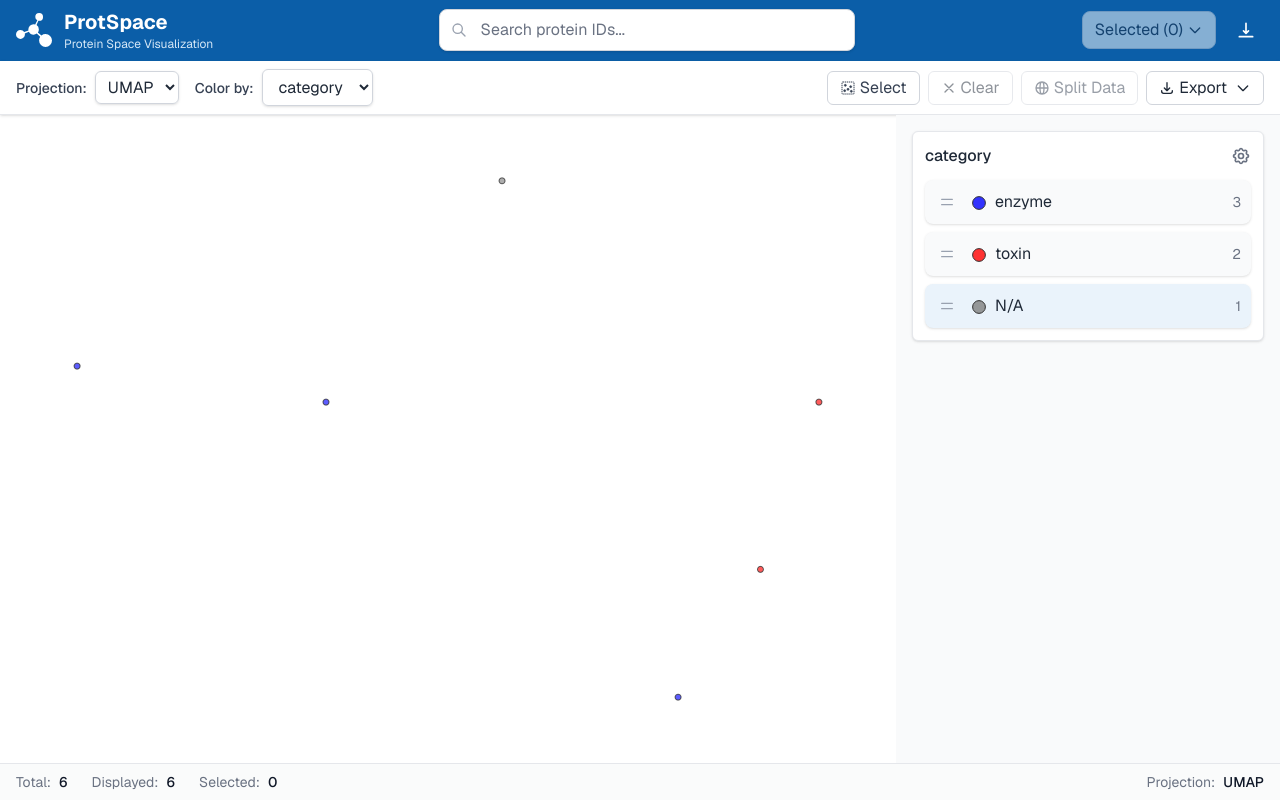
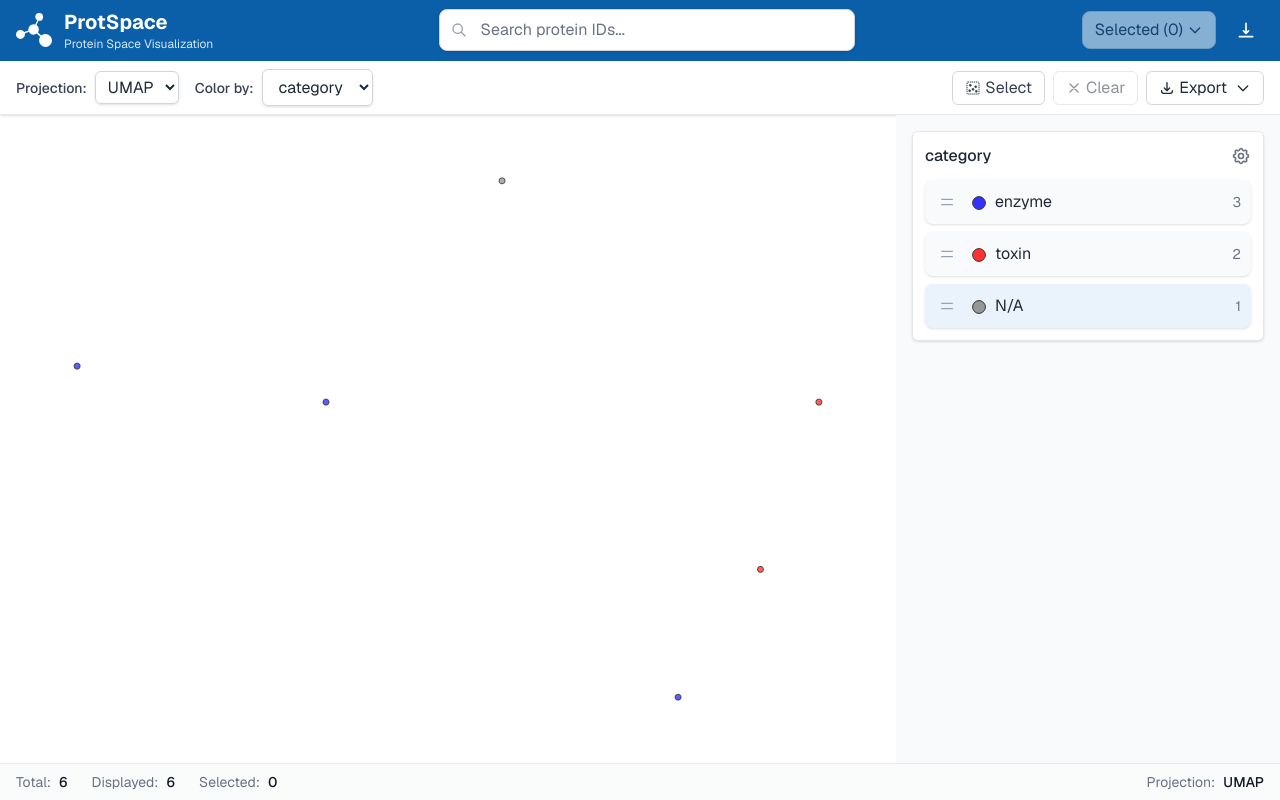
Before and after one commit to tsenoner/protspace_d3, a Next.js app in the folder app/: page / in a window 1280 px wide. Built offline with nearby package versions, Linux system fonts and the light colour scheme.

Commit message:
refactor: remove isolation mode and split history from ProtSpaceApp and related components

```diff
--- a/app/src/app/hooks/useProtspace.ts
+++ b/app/src/app/hooks/useProtspace.ts
@@ -13,8 +13,7 @@ export function useProtspace() {
   const [highlightedProteinIds, setHighlightedProteinIds] = useState<string[]>(
     []
   );
-  const [isolationMode, setIsolationMode] = useState(false);
-  const [splitHistory, setSplitHistory] = useState<string[][]>([]);
+
   const [selectionMode, setSelectionMode] = useState(false);
   const [viewStructureId, setViewStructureId] = useState<string | null>(null);
   const [hiddenFeatureValues, setHiddenFeatureValues] = useState<string[]>([]);
@@ -169,25 +168,7 @@ export function useProtspace() {
     ]);
   };
 
-  const handleToggleIsolationMode = () => {
-    if (!isolationMode) {
-      if (selectedProteinIds.length === 0) {
-        return;
-      }
-      setIsolationMode(true);
-      setSplitHistory((prev) => [...prev, [...selectedProteinIds]]);
-      setSelectedProteinIds([]);
-    } else {
-      if (selectedProteinIds.length > 0) {
-        setSplitHistory((prev) => [...prev, [...selectedProteinIds]]);
-        setSelectedProteinIds([]);
-      } else {
-        setIsolationMode(false);
-        setSplitHistory([]);
-        setHiddenFeatureValues([]);
-      }
-    }
-  };
+
 
   const handleImportData = (data: any) => {
     try {
@@ -197,8 +178,7 @@ export function useProtspace() {
       setSelectedFeature(firstFeature || "");
       setSelectedProteinIds([]);
       setHighlightedProteinIds([]);
-      setIsolationMode(false);
-      setSplitHistory([]);
+
       setHiddenFeatureValues([]);
       setSelectionMode(false);
       setViewStructureId(null);
@@ -252,23 +232,8 @@ export function useProtspace() {
   const totalProteins = visualizationData?.protein_ids.length || 0;
 
   const displayedProteins = useMemo(() => {
-    if (!isolationMode || !splitHistory || splitHistory.length === 0) {
-      return totalProteins;
-    }
-    if (!visualizationData) return 0;
-    const displayedIds = new Set(splitHistory[0]);
-    if (splitHistory.length > 1) {
-      for (let i = 1; i < splitHistory.length; i++) {
-        const currentSplit = splitHistory[i];
-        Array.from(displayedIds).forEach((id) => {
-          if (!currentSplit.includes(id)) {
-            displayedIds.delete(id);
-          }
-        });
-      }
-    }
-    return displayedIds.size;
-  }, [isolationMode, splitHistory, totalProteins, visualizationData]);
+    return totalProteins;
+  }, [totalProteins]);
 
   const projectionName =
     visualizationData?.projections[selectedProjectionIndex]?.name || "";
@@ -304,8 +269,6 @@ export function useProtspace() {
     selectedFeature,
     selectedProteinIds,
     highlightedProteinIds,
-    isolationMode,
-    splitHistory,
     selectionMode,
     viewStructureId,
     hiddenFeatureValues,
@@ -316,8 +279,6 @@ export function useProtspace() {
     setSelectedFeature,
     setSelectedProteinIds,
     setHighlightedProteinIds,
-    setIsolationMode,
-    setSplitHistory,
     setSelectionMode,
     setViewStructureId,
     // handlers
@@ -325,7 +286,6 @@ export function useProtspace() {
     handleProteinHover,
     handleSearch,
     handleRemoveProtein,
-    handleToggleIsolationMode,
     handleToggleVisibility,
     handleExtractFromOther,
     handleSetZOrder,
--- a/app/src/app/page.tsx
+++ b/app/src/app/page.tsx
@@ -25,8 +25,6 @@ export default function ProtSpaceApp() {
     selectedFeature,
     selectedProteinIds,
     highlightedProteinIds,
-    isolationMode,
-    splitHistory,
     selectionMode,
     viewStructureId,
     hiddenFeatureValues,
@@ -40,7 +38,6 @@ export default function ProtSpaceApp() {
     handleProteinHover,
     handleSearch,
     handleRemoveProtein,
-    handleToggleIsolationMode,
     handleToggleVisibility,
     handleExtractFromOther,
     handleSetZOrder,
@@ -109,10 +106,8 @@ export default function ProtSpaceApp() {
         }
         selectedFeature={selectedFeature}
         onFeatureChange={setSelectedFeature}
-        selectionMode={selectionMode}
-        onToggleSelectionMode={() => setSelectionMode(!selectionMode)}
-        isolationMode={isolationMode}
-        onToggleIsolationMode={handleToggleIsolationMode}
+         selectionMode={selectionMode}
+         onToggleSelectionMode={() => setSelectionMode(!selectionMode)}
         selectedProteinsCount={selectedProteinIds.length}
         onExport={onExport}
         onClearSelections={() => {
@@ -132,8 +127,6 @@ export default function ProtSpaceApp() {
               selectedFeature={selectedFeature}
               selectedProteinIds={selectedProteinIds}
               highlightedProteinIds={highlightedProteinIds}
-              isolationMode={isolationMode}
-              splitHistory={splitHistory}
               selectionMode={selectionMode}
               hiddenFeatureValues={hiddenFeatureValues}
               otherFeatureValues={otherLegendValues}
@@ -187,8 +180,6 @@ export default function ProtSpaceApp() {
               }}
               selectedItems={Array.from(selectedFeatureItemsSet)}
               className="w-full lg:w-auto"
-              isolationMode={isolationMode}
-              splitHistory={splitHistory}
               ref={legendRef}
             />
           )}
--- a/app/src/components/ControlBar/ControlBar.tsx
+++ b/app/src/components/ControlBar/ControlBar.tsx
@@ -13,12 +13,10 @@ export function ControlBar({
   selectedProjection,
   selectedFeature,
   selectionMode,
-  isolationMode,
   selectedProteinsCount,
   onProjectionChange,
   onFeatureChange,
   onToggleSelectionMode,
-  onToggleIsolationMode,
   onClearSelections,
   onExport,
 }: ControlBarProps) {
@@ -42,11 +40,7 @@ export function ControlBar({
         <ModeToggleButton
           active={selectionMode}
           onClick={onToggleSelectionMode}
-          title={
-            isolationMode
-              ? "Select proteins within the split view for further refinement"
-              : "Select proteins by clicking or dragging to enclose multiple points"
-          }
+          title={"Select proteins by clicking or dragging to enclose multiple points"}
         >
           <svg
             xmlns="http://www.w3.org/2000/svg"
@@ -101,42 +95,7 @@ export function ControlBar({
           <span>Clear</span>
         </button>
 
-        <ModeToggleButton
-          active={isolationMode}
-          onClick={onToggleIsolationMode}
-          disabled={!isolationMode && selectedProteinsCount === 0}
-          title={
-            isolationMode && selectedProteinsCount > 0
-              ? "Split again to further refine view"
-              : isolationMode && selectedProteinsCount === 0
-              ? "Exit split mode and view all proteins"
-              : selectedProteinsCount === 0
-              ? "Select proteins first to split data"
-              : "Split view to focus on selected proteins only"
-          }
-        >
-          <svg
-            xmlns="http://www.w3.org/2000/svg"
-            className="h-4 w-4 mr-1"
-            fill="none"
-            viewBox="0 0 24 24"
-            stroke="currentColor"
-          >
-            <path
-              strokeLinecap="round"
-              strokeLinejoin="round"
-              strokeWidth={2}
-              d="M21 12a9 9 0 01-9 9m9-9a9 9 0 00-9-9m9 9H3m9 9a9 9 0 01-9-9m9 9c1.657 0 3-4.03 3-9s-1.343-9-3-9m0 18c-1.657 0-3-4.03-3-9s1.343-9 3-9m-9 9a9 9 0 019-9"
-            />
-          </svg>
-          <span>
-            {isolationMode && selectedProteinsCount > 0
-              ? "Split Again"
-              : isolationMode && selectedProteinsCount === 0
-              ? "Show All Data"
-              : "Split Data"}
-          </span>
-        </ModeToggleButton>
+
 
         <ExportMenu onExport={onExport} />
       </div>
--- a/app/src/components/ControlBar/types.ts
+++ b/app/src/components/ControlBar/types.ts
@@ -8,12 +8,10 @@ export interface ControlBarProps {
   selectedProjection: string;
   selectedFeature: string;
   selectionMode: boolean;
-  isolationMode: boolean;
   selectedProteinsCount: number;
   onProjectionChange: (projection: string) => void;
   onFeatureChange: (feature: string) => void;
   onToggleSelectionMode: () => void;
-  onToggleIsolationMode: () => void;
   onClearSelections: () => void;
   onExport: (type: ExportType) => void;
 }
--- a/app/src/components/InteractiveLegend/InteractiveLegend.tsx
+++ b/app/src/components/InteractiveLegend/InteractiveLegend.tsx
@@ -37,9 +37,7 @@ const InteractiveLegend = forwardRef<
       onPointSizesChange,
       selectedItems = [],
       className = "",
-      isolationMode = false,
-      splitHistory,
-      includeOthers = !isolationMode,
+      includeOthers = true,
       includeShapes = false,
       shapeSize,
     },
@@ -76,8 +74,6 @@ const InteractiveLegend = forwardRef<
 
       const frequencyMap = buildFrequencyMap(
         featureValues,
-        isolationMode,
-        splitHistory,
         proteinIds
       );
 
@@ -90,7 +86,7 @@ const InteractiveLegend = forwardRef<
           },
           frequencyMap,
           maxVisibleValues: localMaxVisible,
-          includeOther: localIncludeOthers && !isolationMode,
+          includeOther: localIncludeOthers,
           previousItems,
         });
 
@@ -108,7 +104,7 @@ const InteractiveLegend = forwardRef<
 
         return itemsWithVisibility;
       });
-    }, [featureData, featureValues, isolationMode, splitHistory, proteinIds, localMaxVisible, localIncludeOthers, localIncludeShapes]);
+    }, [featureData, featureValues, proteinIds, localMaxVisible, localIncludeOthers, localIncludeShapes]);
 
     // Process data into legend items
     useEffect(() => {
--- a/app/src/components/InteractiveLegend/types.ts
+++ b/app/src/components/InteractiveLegend/types.ts
@@ -28,8 +28,6 @@ export interface InteractiveLegendProps {
   onPointSizesChange?: (sizes: { pointSize: number; highlightedPointSize: number; selectedPointSize: number }) => void;
   selectedItems?: string[];
   className?: string;
-  isolationMode?: boolean;
-  splitHistory?: string[][];
   includeOthers?: boolean;
   includeShapes?: boolean;
   shapeSize?: number;
--- a/app/src/components/Scatterplot/Scatterplot.tsx
+++ b/app/src/components/Scatterplot/Scatterplot.tsx
@@ -29,8 +29,6 @@ export default function Scatterplot({
   selectedFeature,
   highlightedProteinIds = [],
   selectedProteinIds = [],
-  isolationMode = false,
-  splitHistory,
   selectionMode = false,
   hiddenFeatureValues = [],
   otherFeatureValues = [],
@@ -68,11 +66,9 @@ export default function Scatterplot({
     if (!data) return [] as PlotDataPoint[];
     return computePlotData(
       data,
-      selectedProjectionIndex,
-      isolationMode,
-      splitHistory
+      selectedProjectionIndex
     );
-  }, [data, selectedProjectionIndex, isolationMode, splitHistory]);
+  }, [data, selectedProjectionIndex]);
 
   // Memoize scales to prevent recalculation when other props change
   const scales = useMemo(() => {
@@ -315,28 +311,7 @@ export default function Scatterplot({
       )}
 
       {/* Isolation mode indicator */}
-      {isolationMode && splitHistory && (
-        <div className="absolute top-2 left-2 z-10 px-2 py-1 bg-primary text-white text-xs rounded-md flex items-center">
-          <svg
-            xmlns="http://www.w3.org/2000/svg"
-            className="h-4 w-4 mr-1"
-            fill="none"
-            viewBox="0 0 24 24"
-            stroke="currentColor"
-          >
-            <path
-              strokeLinecap="round"
-              strokeLinejoin="round"
-              strokeWidth={2}
-              d="M13 10V3L4 14h7v7l9-11h-7z"
-            />
-          </svg>
-          <span>
-            Split Mode: Showing {plotData.length} proteins (
-            {splitHistory.length} splits)
-          </span>
-        </div>
-      )}
+
 
       {/* Selection Mode Indicator */}
       {selectionMode && (
--- a/app/src/components/Scatterplot/types.ts
+++ b/app/src/components/Scatterplot/types.ts
@@ -37,8 +37,6 @@ export interface ScatterplotProps {
   selectedFeature: string;
   highlightedProteinIds: string[];
   selectedProteinIds: string[];
-  isolationMode: boolean;
-  splitHistory?: string[][];
   selectionMode: boolean;
   hiddenFeatureValues?: string[];
   otherFeatureValues?: string[];
```
Also changed, not shown: app/src/components/InteractiveLegend/utils.ts (+3 -27 lines), app/src/components/Scatterplot/utils.ts (+1 -13 lines).
